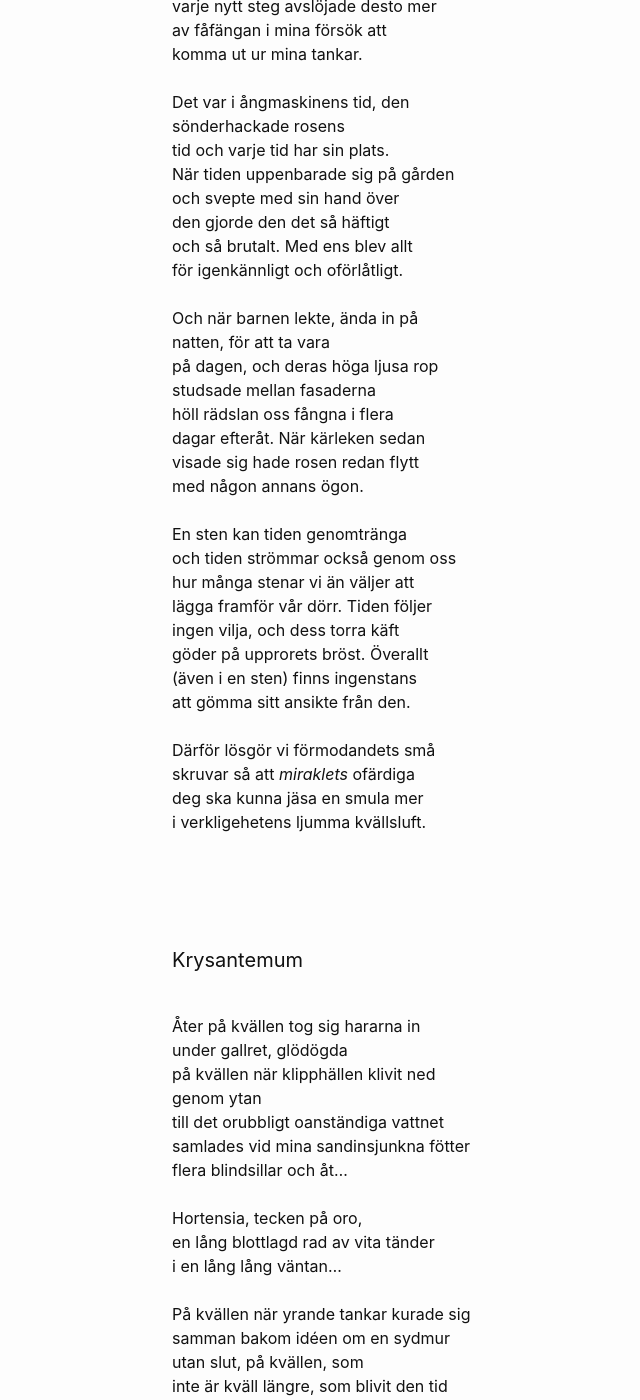
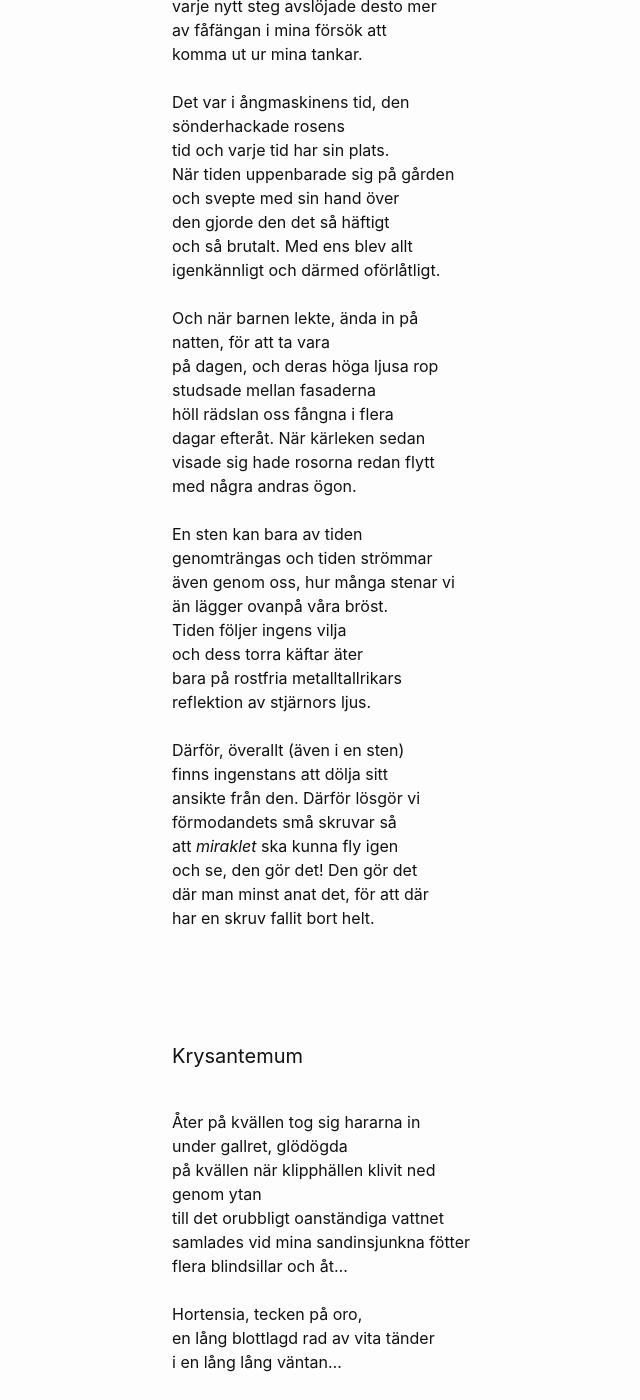
Before and after one commit to terr4form4/terr4form4.github.io, a Jekyll site: the page built from _posts/poesi/2024-01-03-dikter-2023-2024.md, in a window 1280 px wide and 1400 px high, scrolled down 8609 px. Shown: the whole window, without its empty margins (98-738 px from the left). Built offline with Jekyll 4.4.1, drawn with Linux system fonts in a browser that asks for light colours; comment, search, counter and statistics services are not loaded; some of the changed text lies outside the part shown.

Commit message:
ångmaskinen

```diff
--- a/_posts/poesi/2024-01-03-dikter-2023-2024.md
+++ b/_posts/poesi/2024-01-03-dikter-2023-2024.md
@@ -330,8 +330,8 @@ likgiltighetslösningen<br/>
 genom det bruna barret i vilket<br/>
 bara ett doftspår<br/>
 av någon annan spelar en<br/>
-grundläggande<br/>
-roll, som ett ansikte som träffats<br/>
+grundläggande roll<br/>
+som det ansikte som träffats<br/>
 av utblåst cigarettrök ändå stannar.<br/>
 <br/>
 Jag mötte langaren på Komettorget<br/>
@@ -359,7 +359,7 @@ När tiden uppenbarade sig på gården<br/>
 och svepte med sin hand över<br/>
 den gjorde den det så häftigt<br/>
 och så brutalt. Med ens blev allt<br/>
-för igenkännligt och oförlåtligt.<br/>
+igenkännligt och därmed oförlåtligt.<br/>
 <br/>
 Och när barnen lekte, ända in på<br/>
 natten, för att ta vara<br/>
@@ -367,22 +367,26 @@ på dagen, och deras höga ljusa rop<br/>
 studsade mellan fasaderna<br/>
 höll rädslan oss fångna i flera<br/>
 dagar efteråt. När kärleken sedan<br/>
-visade sig hade rosen redan flytt<br/>
-med någon annans ögon.<br/>
+visade sig hade rosorna redan flytt<br/>
+med några andras ögon.<br/>
 <br/>
-En sten kan tiden genomtränga<br/>
-och tiden strömmar också genom oss<br/>
-hur många stenar vi än väljer att<br/>
-lägga framför vår dörr. Tiden följer<br/>
-ingen vilja, och dess torra käft<br/>
-göder på upprorets bröst. Överallt<br/>
-(även i en sten) finns ingenstans<br/>
-att gömma sitt ansikte från den.<br/>
+En sten kan bara av tiden<br/>
+genomträngas och tiden strömmar<br/>
+även genom oss, hur många stenar vi<br/>
+än lägger ovanpå våra bröst.<br/>
+Tiden följer ingens vilja<br/>
+och dess torra käftar äter<br/>
+bara på rostfria metalltallrikars<br/>
+reflektion av stjärnors ljus.<br/>
 <br/>
-Därför lösgör vi förmodandets små<br/>
-skruvar så att _miraklets_ ofärdiga<br/>
-deg ska kunna jäsa en smula mer<br/>
-i verkligehetens ljumma kvällsluft.<br/>
+Därför, överallt (även i en sten)<br/>
+finns ingenstans att dölja sitt<br/>
+ansikte från den. Därför lösgör vi<br/>
+förmodandets små skruvar så<br/>
+att _miraklet_ ska kunna fly igen<br/>
+och se, den gör det! Den gör det<br/>
+där man minst anat det, för att där<br/>
+har en skruv fallit bort helt.<br/>
 <br/>
 <br/>
 <br/>
```
